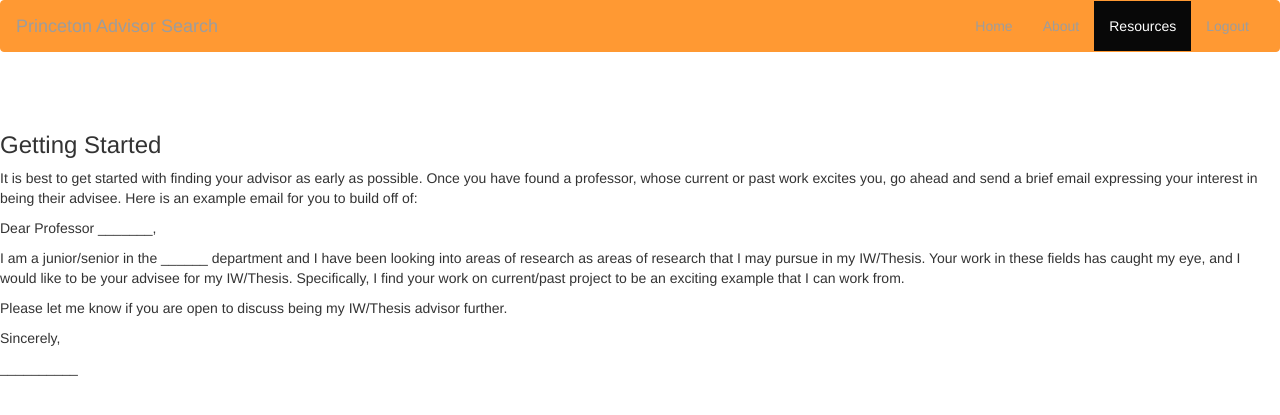
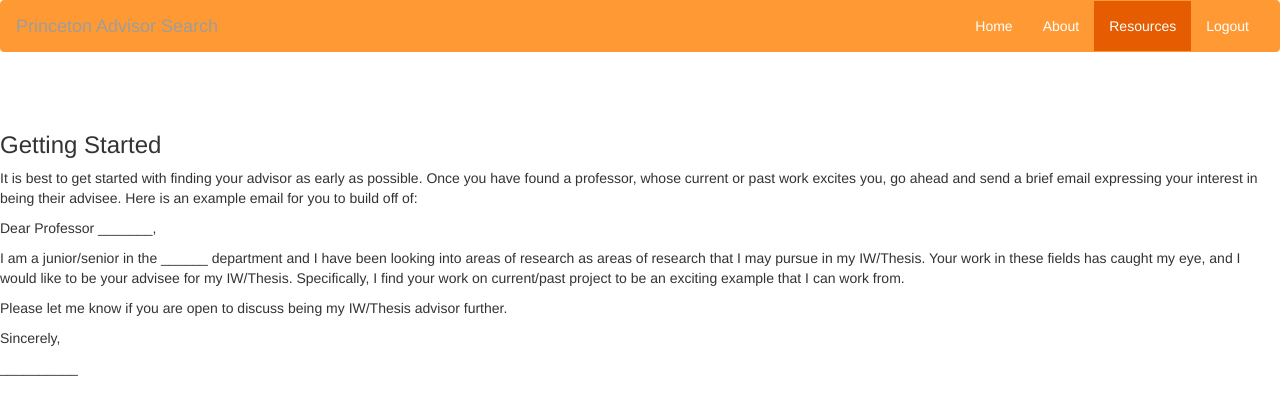
Before and after one commit to philliptay/advisor-search, a Flask app: page /resources in a window 1280 px wide. Shown: the top 415 px of the page. Run offline with Flask 2, Linux system fonts and the light colour scheme; the visitor is signed in with stand-in values (Sample User, id 1); parts of the project's set-up code (start-up, migrations or seed data) failed here and were passed over; some libraries are stand-ins or nearby versions.

Commit message:
navar v5 please work

```diff
--- a/static/styles.css
+++ b/static/styles.css
@@ -14,11 +14,12 @@ body {
    border-color: #ff9933 !important;
 }
 
-.nav .navbar-nav .navbar-right > li > a {
+.navbar-inverse .navbar-nav > li > a {
    color: white !important;
 }
 
-.active {
+.navbar-inverse .navbar-nav>.active>a, .navbar-inverse .navbar-nav>.active>a:focus, .navbar-inverse .navbar-nav>.active>a:hover {
+   color: white !important;
    background-color: #e65c00 !important;
 }
 
```
